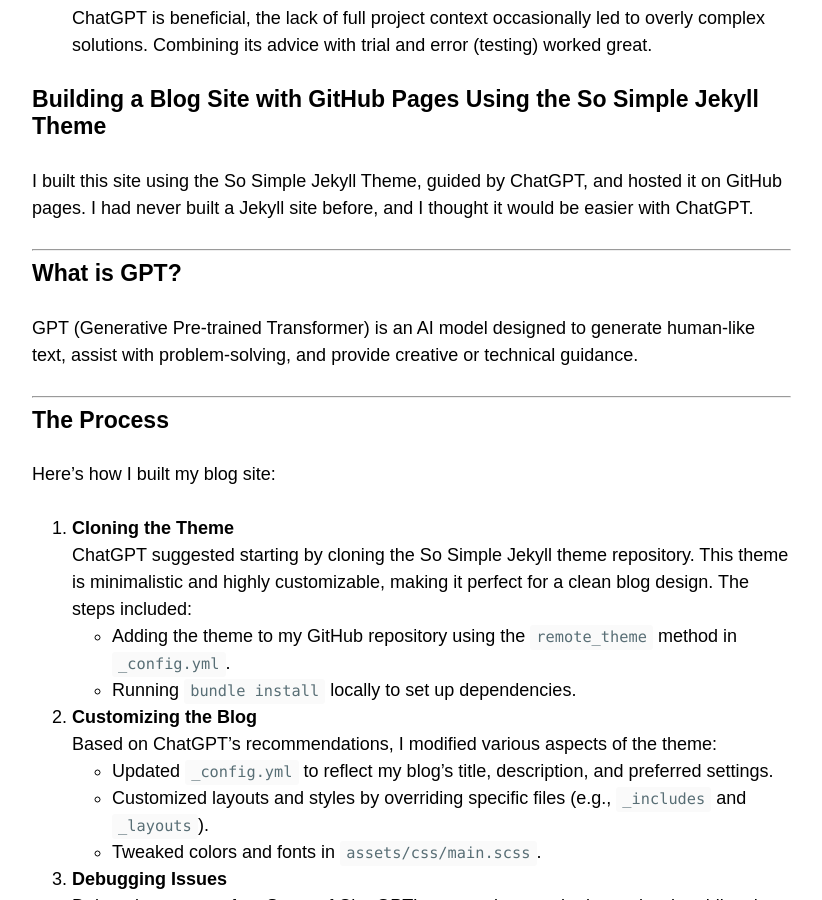
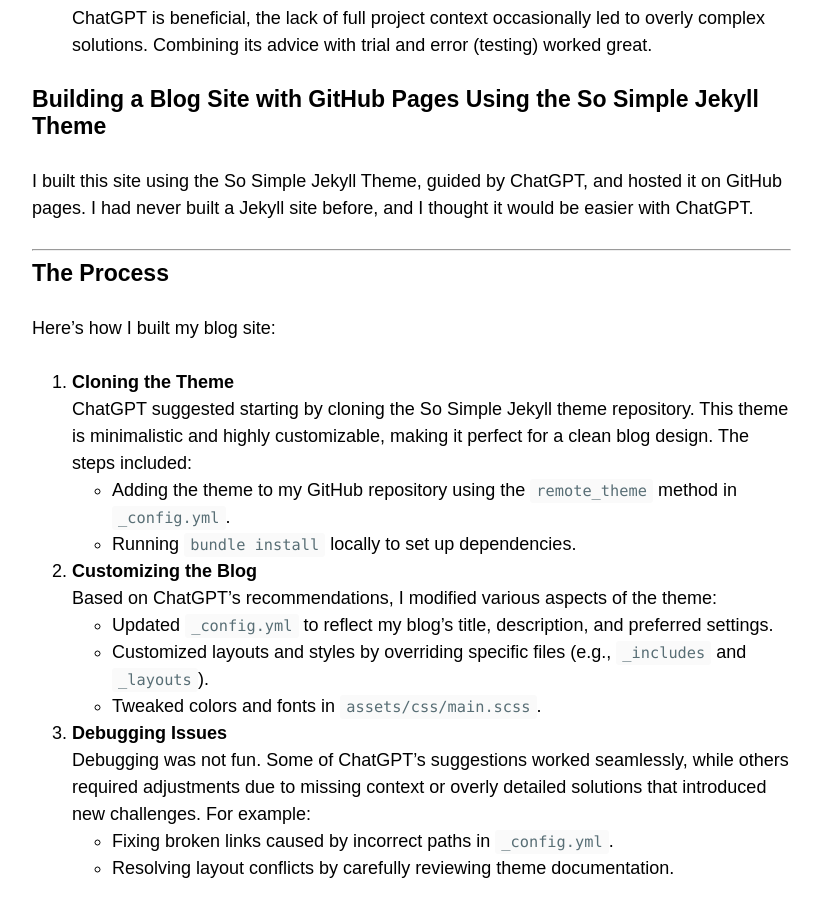
Before and after one commit to tsgillam/funitureworld, a Jekyll site: the page built from _posts/2025-03-22-a-chatgpt-blogpost.md, in a window 1280 px wide and 900 px high, scrolled down 1257 px. Shown: the whole window, without its empty margins (343-1165 px from the left). Built offline with Jekyll 4.4.1, drawn with Linux system fonts in a browser that asks for light colours; nearby versions of some CDN libraries.

Commit message:
Update 2025-03-22-a-chatgpt-blogpost.md

```diff
--- a/_posts/2025-03-22-a-chatgpt-blogpost.md
+++ b/_posts/2025-03-22-a-chatgpt-blogpost.md
@@ -30,11 +30,6 @@ These are the big takeaways from my perspective when writing this post. My takea
 ### Building a Blog Site with GitHub Pages Using the So Simple Jekyll Theme
 
 I built this site using the So Simple Jekyll Theme, guided by ChatGPT, and hosted it on GitHub pages. I had never built a Jekyll site before, and I thought it would be easier with ChatGPT.
-
----
-
-### **What is GPT?**
-GPT (Generative Pre-trained Transformer) is an AI model designed to generate human-like text, assist with problem-solving, and provide creative or technical guidance.
 
 ---
 
```
